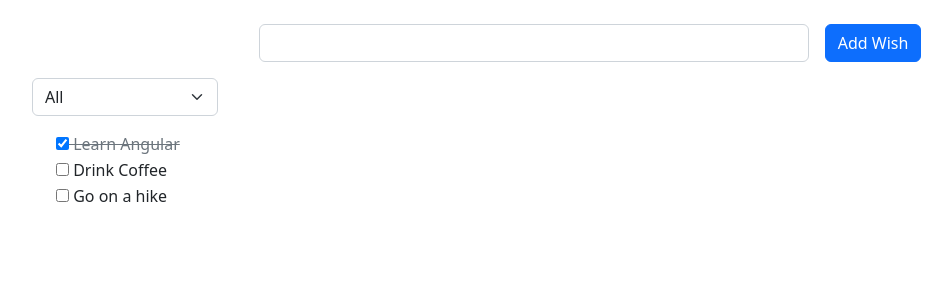
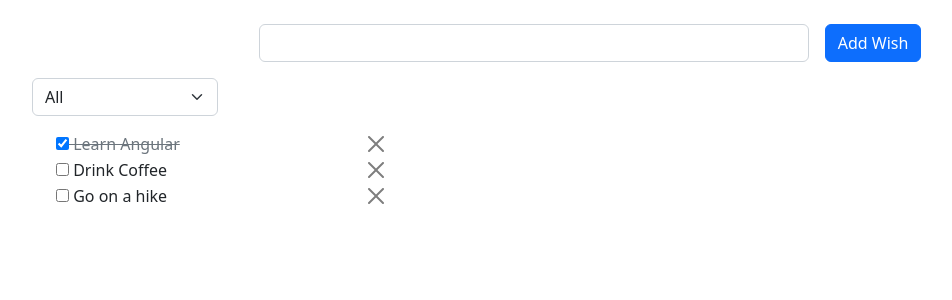
Before and after one commit to lakshmi-b01/angular-wishlist, an Angular app: page / in a window 1280 px wide. Shown: the top 300 px of the page, without its empty margins (50-1002 px from the left). Built offline with nearby package versions, Linux system fonts and the light colour scheme.

Commit message:
Remove list items using EventService

```diff
--- a/src/app/app.component.html
+++ b/src/app/app.component.html
@@ -14,8 +14,10 @@
   </div>
 
   <div class="row mt-3">
-    <the-wish-list
+    <div class="col-sm-4">
+      <the-wish-list
         [wishes]="items.filter(activeFilter)"
-    ></the-wish-list>
+      ></the-wish-list>
+    </div>
   </div>
 </div>
--- a/src/app/app.component.ts
+++ b/src/app/app.component.ts
@@ -7,6 +7,7 @@ import { TheWishListComponent } from './the-wish-list/the-wish-list.component';
 import { AddWishFormComponent } from './add-wish-form/add-wish-form.component';
 import { WishFilterComponent } from './wish-filter/wish-filter.component';
 import { WishListItemComponent } from './wish-list-item/wish-list-item.component';
+import events from './../shared/services/EvenService';
 
 @Component({
   selector: 'app-root',
@@ -22,6 +23,13 @@ export class AppComponent implements OnInit {
     new WishItem('Go on a hike')
   ];
 
+  constructor(){
+    events.listen('removeWish', (wish : any) => {
+      let index = this.items.indexOf(wish);
+      this.items.splice(index, 1);
+    });
+  }
+
   activeFilter: any;
 
   ngOnInit(): void {
--- a/src/app/the-wish-list/the-wish-list.component.html
+++ b/src/app/the-wish-list/the-wish-list.component.html
@@ -6,8 +6,7 @@
     <ul *ngIf="wishes.length > 0" class="wish-list">
       <wish-list-item
         *ngFor="let wish of wishes"
-        [wishText]="wish.wishText"
-        [(fullfilled)]="wish.isComplete"
+        [wish]="wish"
       ></wish-list-item>
     </ul>
   </ng-template>
--- a/src/app/wish-list-item/wish-list-item.component.html
+++ b/src/app/wish-list-item/wish-list-item.component.html
@@ -1,13 +1,19 @@
-<li>
+<li class="d-flex justify-content-between">
     <div class="form-check">
       <label class="form-check-label" [ngClass]="cssClasses">
         <input
           class="checkbox"
           type="checkbox"
-          [checked]="fullfilled"
+          [checked]="wish.isComplete"
           (click)="toggleFullfilled()"
         />
-        {{wishText}}
+        {{wish.wishText}}
       </label>
     </div>
+
+    <div>
+      <button type="button" class="btn-close" (click)="removeWish()">
+
+      </button>
+    </div>
   </li>
--- a/src/app/wish-list-item/wish-list-item.component.ts
+++ b/src/app/wish-list-item/wish-list-item.component.ts
@@ -2,6 +2,7 @@ import { Component, Input, Output, EventEmitter } from '@angular/core';
 import { WishItem } from '../../shared/models/wishItem';
 import { CommonModule } from '@angular/common';
 import { FormsModule } from '@angular/forms';
+import events from './../../shared/services/EvenService';
 
 @Component({
   selector: 'wish-list-item',
@@ -12,18 +13,19 @@ import { FormsModule } from '@angular/forms';
 })
 export class WishListItemComponent {
 
-  @Input() wishText! : string;
+  @Input() wish! : WishItem;
 
-  @Input() fullfilled! : boolean;
-  @Output() fullfilledChange = new EventEmitter<boolean>();
 
   get cssClasses(){
-    return {'strikeout text-muted' : this.fullfilled};
+    return {'strikeout text-muted' : this.wish.isComplete};
+  }
+
+  removeWish(){
+    events.emit('removeWish', this.wish);
   }
 
   toggleFullfilled(){
-    this.fullfilled = !this.fullfilled;
-    this.fullfilledChange.emit(this.fullfilled);
+    this.wish.isComplete = !this.wish.isComplete;
   }
 
 }
--- /dev/null
+++ b/src/shared/services/EvenService.ts
@@ -0,0 +1,19 @@
+import { Observable, Subject } from "rxjs";
+
+class EventService{
+    private subject = new Subject();
+
+    emit(eventName: String, payload: any){
+        this.subject.next({eventName, payload});
+    }
+
+    listen(eventName: String, callback: (event: any) => void){
+        this.subject.asObservable().subscribe((nextObj: any) => {
+            if(eventName === nextObj.eventName){
+                callback(nextObj.payload);
+            }
+        });
+    }
+}
+
+export default new EventService();
```
